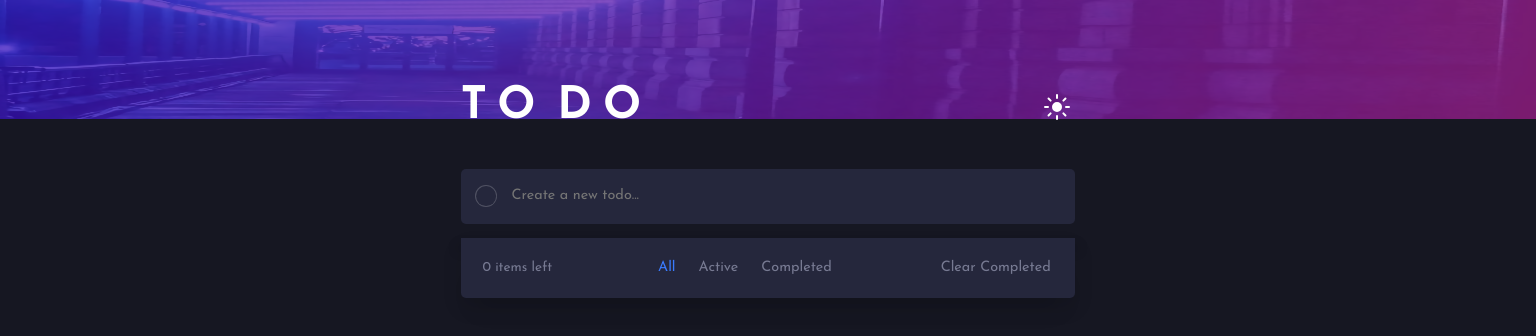
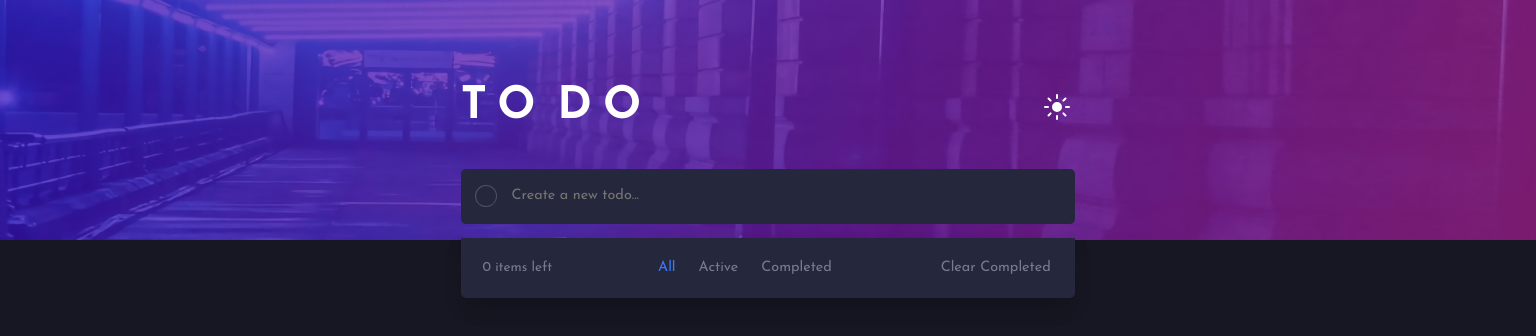
Before and after one commit to Diego-Luiz/To-do-App, a plain HTML site: page index.html in a window 1536 px wide. Drawn offline with Linux system fonts and the light colour scheme.

Commit message:
background size error correction

```diff
--- a/css/main.css
+++ b/css/main.css
@@ -17,7 +17,7 @@
     --dtheme-very-dark-grayish-blue-clr: hsl(233, 14%, 35%);
     --dtheme-very-darker-grayish-blue-clr: hsl(237, 14%, 26%);
 }
-
+html{ min-height: 100%; }
 body{
     font-family: 'Josefin Sans', sans-serif;
     font-size: 18px;
@@ -306,11 +306,11 @@ input[type=checkbox].todo-list__input{
     .logo{ font-size: 2.8rem; }
     body.dark-theme{
         background: var(--dtheme-very-dark-blue-clr) url(../images/bg-desktop-dark-biggerthan1440px.png) repeat-x;
-        background-size: 100% 40%;
+        background-size: 100% 30%;
     }
     body.light-theme{
         background: var(--ltheme-very-light-gray-clr) url(../images/bg-desktop-light-biggerthan1440px.png) repeat-x;
-        background-size: 100% 40%;
+        background-size: 100% 30%;
     }
     .default-box.filter-box{
         box-shadow:
```
